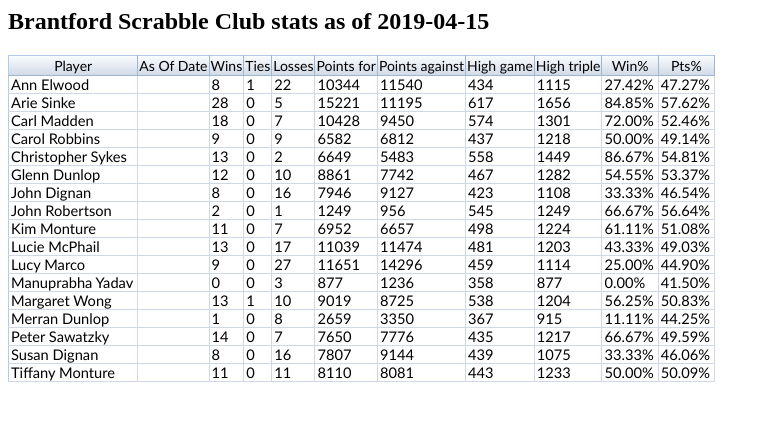
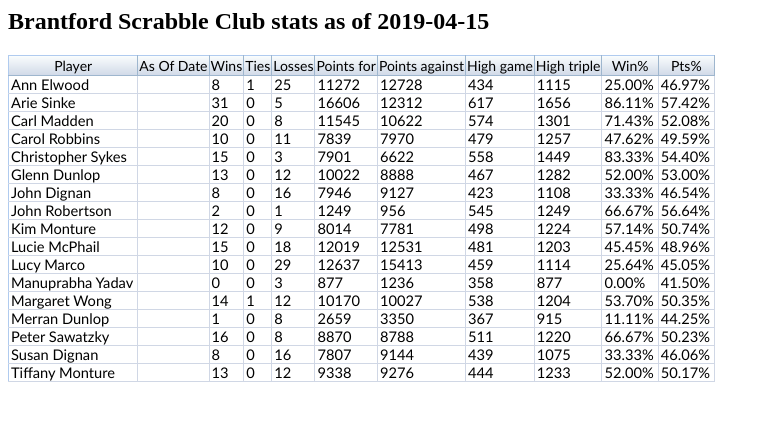
Before and after one commit to TileRunner/tilerunner.github.io, a Jekyll site: the page BrantfordClubStats.html, which Jekyll copies as it is, in a window 1280 px wide. Shown: the top 421 px of the page, without its empty margins (0-770 px from the left). Built offline with Jekyll 4.4.1, drawn with Linux system fonts in a browser that asks for light colours.

Commit message:
Update BrantfordClubStats.html
Added missing March 18 games

```diff
--- a/BrantfordClubStats.html
+++ b/BrantfordClubStats.html
@@ -26,78 +26,78 @@
 <td></td>
 <td>8</td>
 <td>1</td>
-<td>22</td>
-<td>10344</td>
-<td>11540</td>
+<td>25</td>
+<td>11272</td>
+<td>12728</td>
 <td>434</td>
 <td>1115</td>
-<td>27.42%</td>
-<td>47.27%</td>
+<td>25.00%</td>
+<td>46.97%</td>
 </tr>
 <tr>
 <td>Arie Sinke</td>
 <td></td>
-<td>28</td>
+<td>31</td>
 <td>0</td>
 <td>5</td>
-<td>15221</td>
-<td>11195</td>
+<td>16606</td>
+<td>12312</td>
 <td>617</td>
 <td>1656</td>
-<td>84.85%</td>
-<td>57.62%</td>
+<td>86.11%</td>
+<td>57.42%</td>
 </tr>
 <tr>
 <td>Carl Madden</td>
 <td></td>
-<td>18</td>
+<td>20</td>
 <td>0</td>
-<td>7</td>
-<td>10428</td>
-<td>9450</td>
+<td>8</td>
+<td>11545</td>
+<td>10622</td>
 <td>574</td>
 <td>1301</td>
-<td>72.00%</td>
-<td>52.46%</td>
+<td>71.43%</td>
+<td>52.08%</td>
 </tr>
 <tr>
 <td>Carol Robbins</td>
 <td></td>
-<td>9</td>
+<td>10</td>
 <td>0</td>
-<td>9</td>
-<td>6582</td>
-<td>6812</td>
-<td>437</td>
-<td>1218</td>
-<td>50.00%</td>
-<td>49.14%</td>
+<td>11</td>
+<td>7839</td>
+<td>7970</td>
+<td>479</td>
+<td>1257</td>
+<td>47.62%</td>
+<td>49.59%</td>
 </tr>
 <tr>
 <td>Christopher Sykes</td>
 <td></td>
-<td>13</td>
+<td>15</td>
 <td>0</td>
-<td>2</td>
-<td>6649</td>
-<td>5483</td>
+<td>3</td>
+<td>7901</td>
+<td>6622</td>
 <td>558</td>
 <td>1449</td>
-<td>86.67%</td>
-<td>54.81%</td>
+<td>83.33%</td>
+<td>54.40%</td>
 </tr>
 <tr>
 <td>Glenn Dunlop</td>
 <td></td>
+<td>13</td>
+<td>0</td>
 <td>12</td>
-<td>0</td>
-<td>10</td>
-<td>8861</td>
-<td>7742</td>
+<td>10022</td>
+<td>8888</td>
 <td>467</td>
 <td>1282</td>
-<td>54.55%</td>
-<td>53.37%</td>
+<td>52.00%</td>
+<td>53.00%</td>
 </tr>
 <tr>
 <td>John Dignan</td>
@@ -128,41 +128,41 @@
 <tr>
 <td>Kim Monture</td>
 <td></td>
-<td>11</td>
+<td>12</td>
 <td>0</td>
-<td>7</td>
-<td>6952</td>
-<td>6657</td>
+<td>9</td>
+<td>8014</td>
+<td>7781</td>
 <td>498</td>
 <td>1224</td>
-<td>61.11%</td>
-<td>51.08%</td>
+<td>57.14%</td>
+<td>50.74%</td>
 </tr>
 <tr>
 <td>Lucie McPhail</td>
 <td></td>
-<td>13</td>
+<td>15</td>
 <td>0</td>
-<td>17</td>
-<td>11039</td>
-<td>11474</td>
+<td>18</td>
+<td>12019</td>
+<td>12531</td>
 <td>481</td>
 <td>1203</td>
-<td>43.33%</td>
-<td>49.03%</td>
+<td>45.45%</td>
+<td>48.96%</td>
 </tr>
 <tr>
 <td>Lucy Marco</td>
 <td></td>
-<td>9</td>
+<td>10</td>
 <td>0</td>
-<td>27</td>
-<td>11651</td>
-<td>14296</td>
+<td>29</td>
+<td>12637</td>
+<td>15413</td>
 <td>459</td>
 <td>1114</td>
-<td>25.00%</td>
-<td>44.90%</td>
+<td>25.64%</td>
+<td>45.05%</td>
 </tr>
 <tr>
 <td>Manuprabha Yadav</td>
@@ -180,15 +180,15 @@
 <tr>
 <td>Margaret Wong</td>
 <td></td>
-<td>13</td>
+<td>14</td>
 <td>1</td>
-<td>10</td>
-<td>9019</td>
-<td>8725</td>
+<td>12</td>
+<td>10170</td>
+<td>10027</td>
 <td>538</td>
 <td>1204</td>
-<td>56.25%</td>
-<td>50.83%</td>
+<td>53.70%</td>
+<td>50.35%</td>
 </tr>
 <tr>
 <td>Merran Dunlop</td>
@@ -206,15 +206,15 @@
 <tr>
 <td>Peter Sawatzky</td>
 <td></td>
-<td>14</td>
+<td>16</td>
 <td>0</td>
-<td>7</td>
-<td>7650</td>
-<td>7776</td>
-<td>435</td>
-<td>1217</td>
+<td>8</td>
+<td>8870</td>
+<td>8788</td>
+<td>511</td>
+<td>1220</td>
 <td>66.67%</td>
-<td>49.59%</td>
+<td>50.23%</td>
 </tr>
 <tr>
 <td>Susan Dignan</td>
@@ -232,15 +232,15 @@
 <tr>
 <td>Tiffany Monture</td>
 <td></td>
-<td>11</td>
+<td>13</td>
 <td>0</td>
-<td>11</td>
-<td>8110</td>
-<td>8081</td>
-<td>443</td>
+<td>12</td>
+<td>9338</td>
+<td>9276</td>
+<td>444</td>
 <td>1233</td>
-<td>50.00%</td>
-<td>50.09%</td>
+<td>52.00%</td>
+<td>50.17%</td>
 </tr>
 </tbody>
 </table>
```
